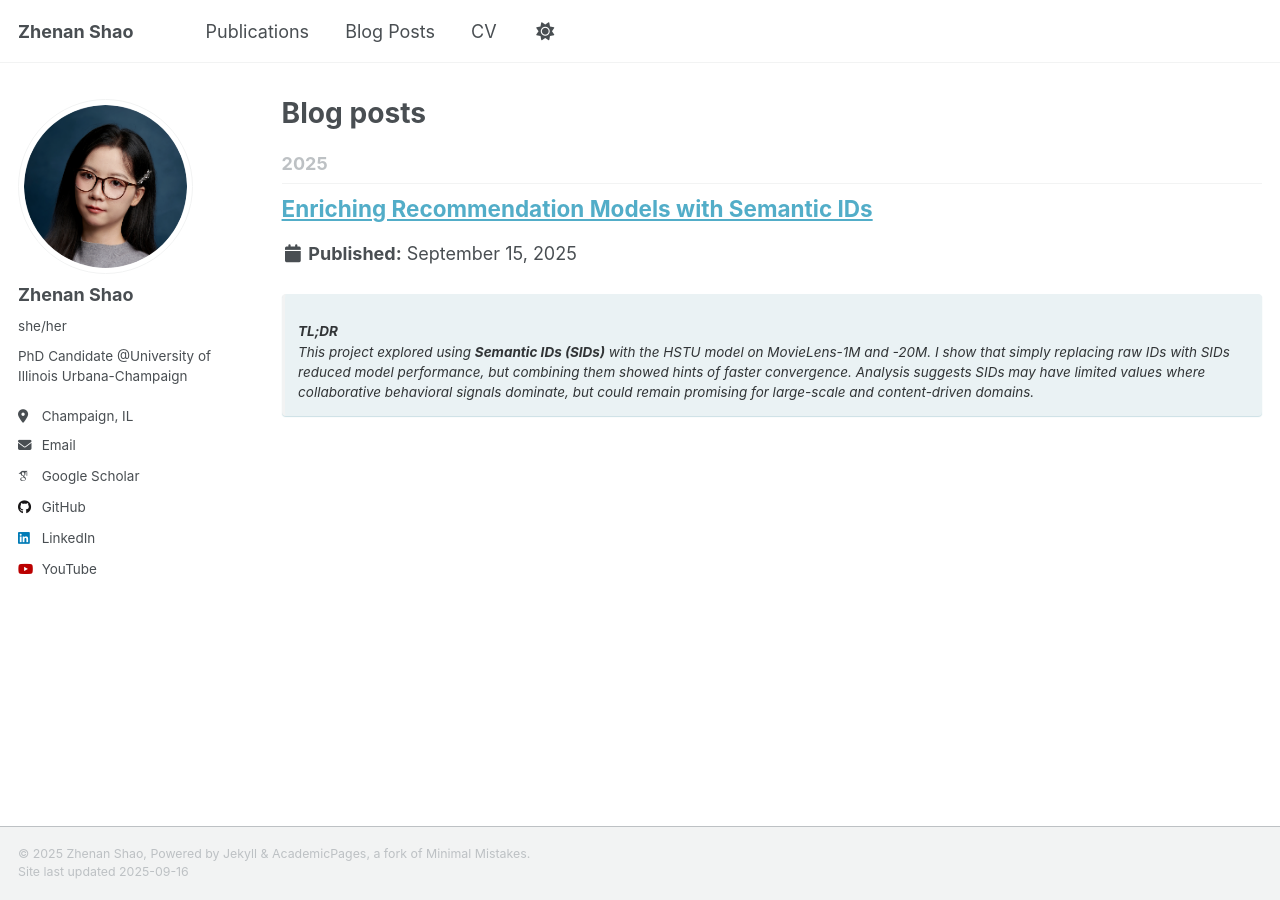
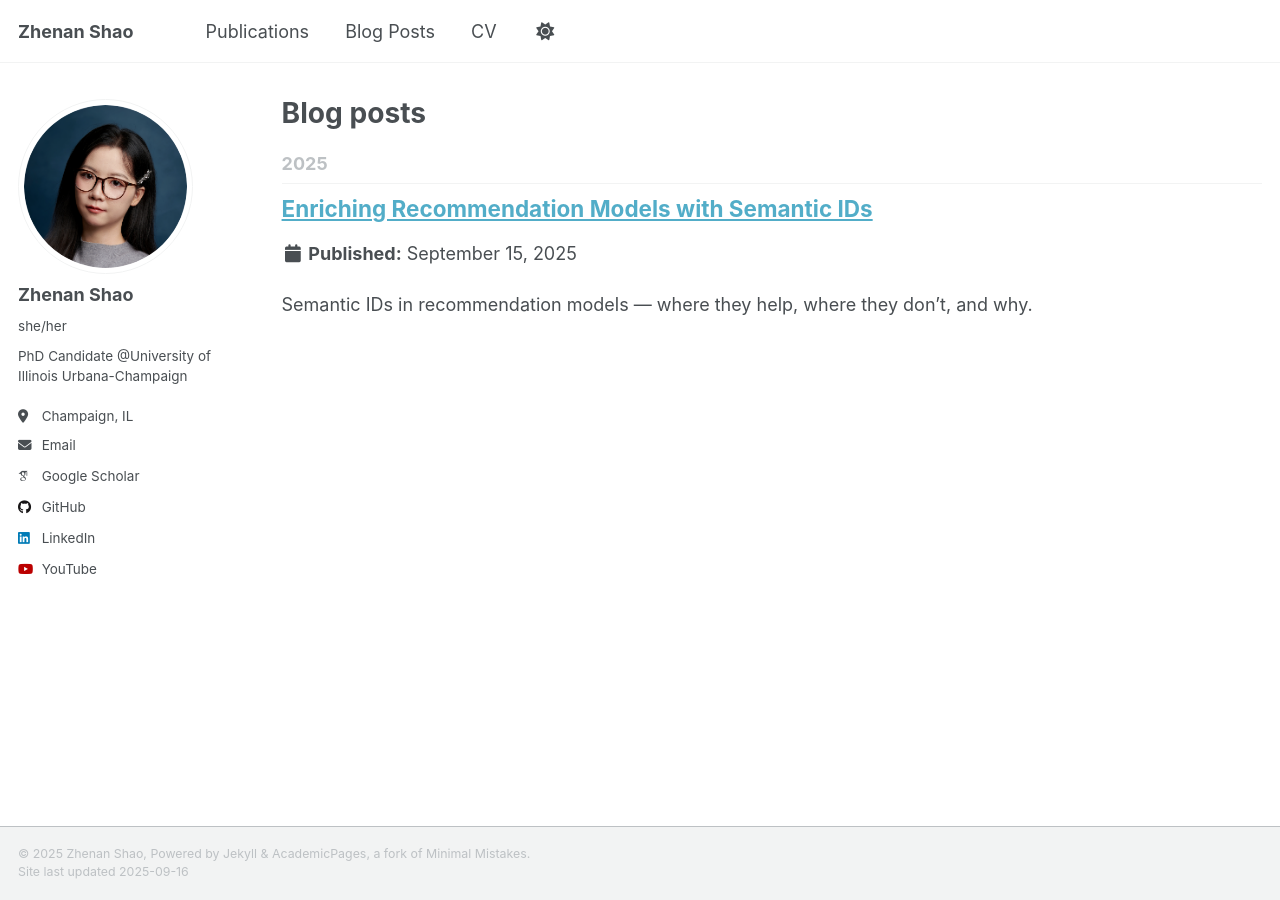
Before and after one commit to shaox192/shaox192.github.io, a Jekyll site: the page built from _pages/year-archive.html, in a window 1280 px wide. Built offline with Jekyll 4.4.1, drawn with Linux system fonts in a browser that asks for light colours; some web fonts are replaced; a script that is not in the unit is left out.

Commit message:
trying to fix preview problem

```diff
--- a/_posts/2025-09-08-hstu-sid.md
+++ b/_posts/2025-09-08-hstu-sid.md
@@ -6,6 +6,12 @@ tags:
   - Generative recommendation
   - HSTU
   - Semantic ID
+
+image: /images/posts/post1_SID_RQ-kmeans.png
+header:
+  og_image: /images/posts/post1_SID_RQ-kmeans.png
+excerpt: "Semantic IDs in recommendation models — where they help, where they don’t, and why."
+
 ---
 
 
```
